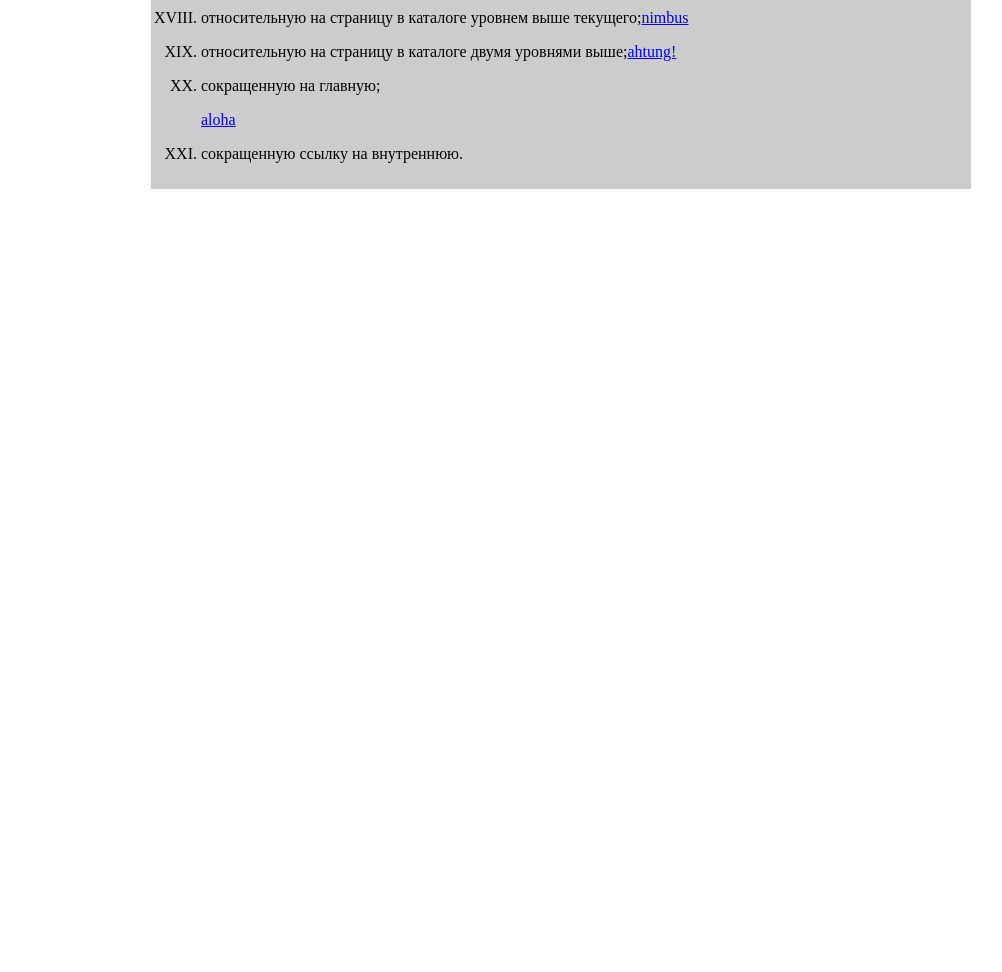
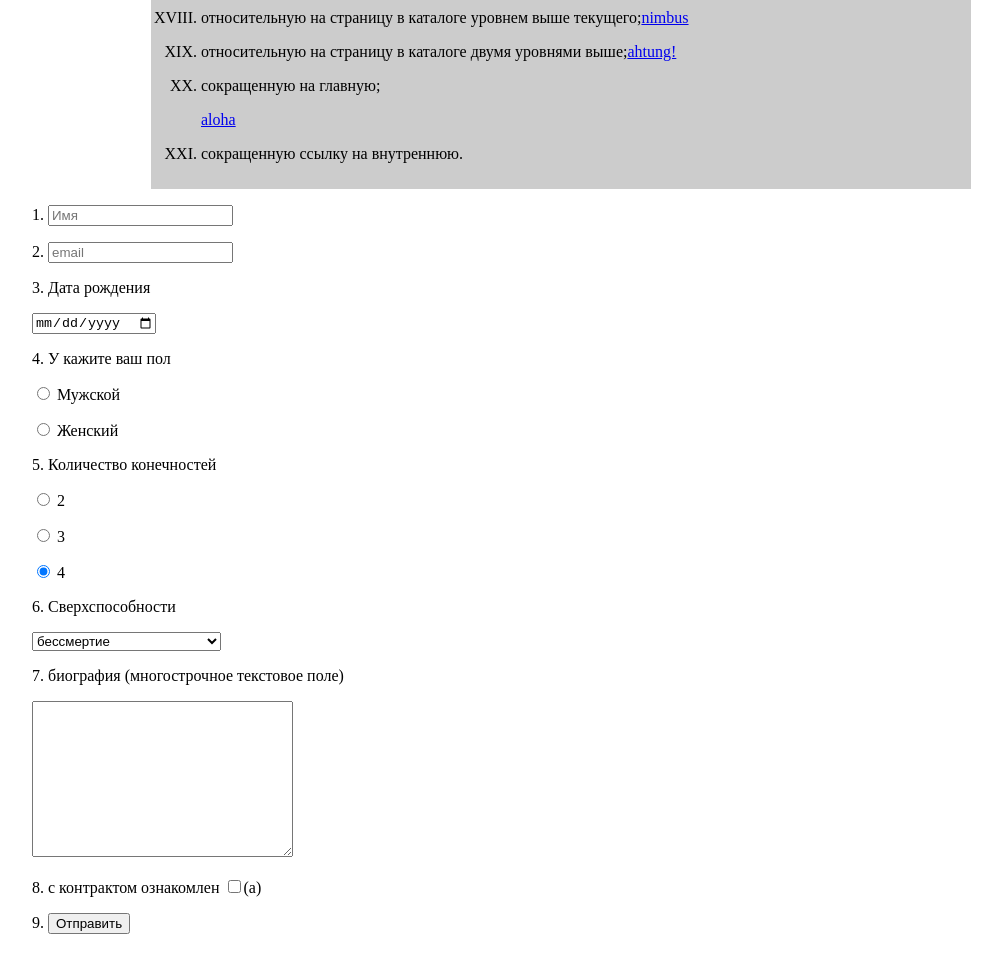
Before and after one commit to ButyricOiI/frontend, a plain HTML site: page wwweb/wweb/WEBS/district.html in a window 1280 px wide. Shown: the part 1258-2230 px from the top of the page, without its empty margins (79-1081 px from the left). Before the commit the page ends 1558 px from the top, so only its background shows below. Drawn offline with Linux system fonts and the light colour scheme.

Commit message:
Update district.html

```diff
--- a/wwweb/wweb/WEBS/district.html
+++ b/wwweb/wweb/WEBS/district.html
@@ -68,6 +68,64 @@
 </ol></span>
 </div>
 
+
+<form action="#" method="POST">
+
+  <div>
+      <p>1.  <input placeholder="Имя" type="text" name="usertext"></p>
+  </div>
+
+  <div>
+      <p>2.  <input placeholder="email" type="email" name="useremail"></p>
+  </div>
+
+  <div>
+      <p>3. Дата рождения</p>
+      <input placeholder="" type="date" name="userdate">
+  </div>
+
+  <div>
+      <p>4. У кажите ваш пол </p>
+      <p><input type="radio" name="usergender"> Мужской</p>
+      <p><input type="radio" name="usergender"> Женский</p>
+  </div>
+
+  <div>
+      <p>5. Количество конечностей</p>
+
+  <p> <input type="radio" name="limbs"> 2 </p>
+
+  <p> <input type="radio" name="limbs"> 3 </p>
+
+  <p> <input checked type="radio" name="limbs"> 4</p>
+
+  </div>
+
+  <div>
+      <p>6. Сверхспособности </p>
+      <select>
+          <option>бессмертие</option>
+          <option>прохождение сквозь стены</option>
+          <option>левитация</option>
+      </select>
+  </div>
+
+  <div>
+      <p> 7. биография (многострочное текстовое поле) </p>
+      <textarea name="" id="" cols="30" rows="10" name="userbiography"></textarea>
+  </div>
+
+  <div>
+      <p>8. с контрактом ознакомлен <input type="checkbox">(a)</p>
+  </div>
+
+  <div>
+      <p>9. <input type="submit" value="Отправить"> </p>
+  </div>
+</form>
+
+
+
 </body>
 
 </html>
```
